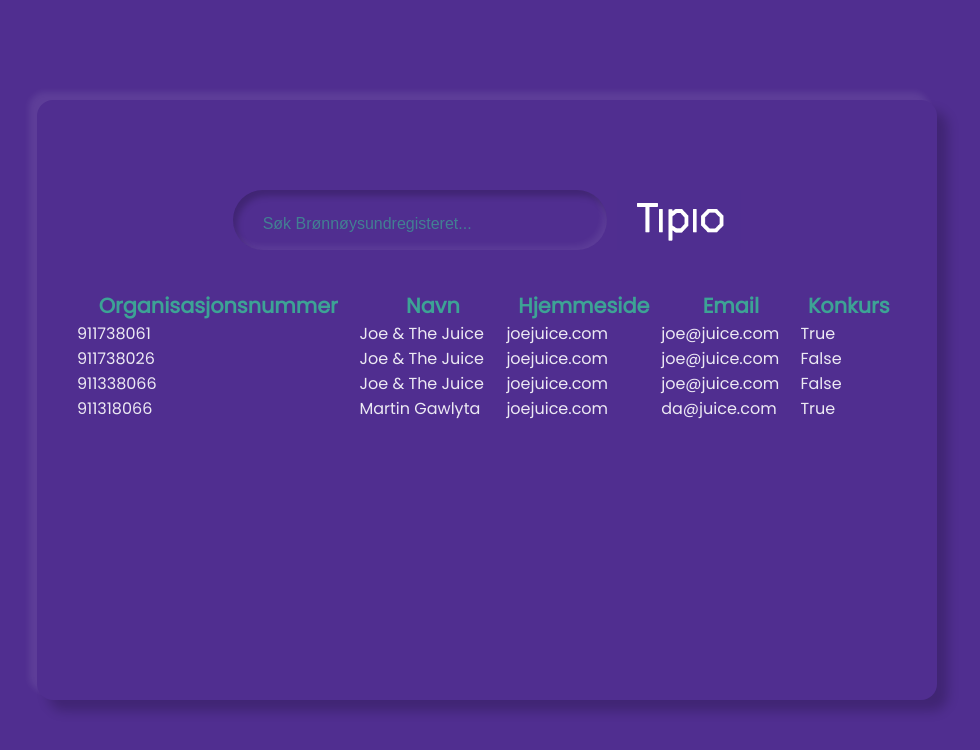
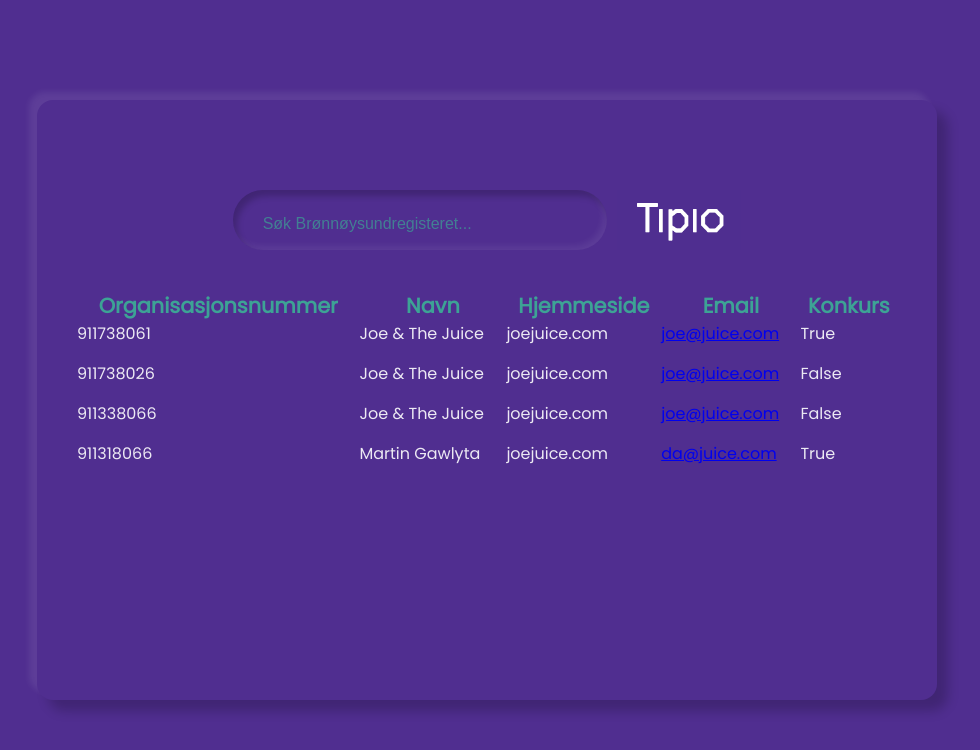
Before and after one commit to mlvrkhn/bluebird-api, a React (Create React App) app: page / in a window 1280 px wide. Shown: the top 750 px of the page, without its empty margins (153-1133 px from the left). Built offline with nearby package versions, Linux system fonts and the light colour scheme; no server answers.

Commit message:
Before introduce rows

```diff
--- a/src/api/api.js
+++ b/src/api/api.js
@@ -22,3 +22,8 @@
 }
 
 export default BrregAPI;
+
+// if (items) {
+//       if (items._embedded && items._embedded.enheter) {
+//         return items._embedded.enheter.map(makeItem);
+//       }
--- /dev/null
+++ b/src/components/Cell/Cell.js
@@ -0,0 +1,8 @@
+import React from 'react';
+import StyledCell from './Cell.styled';
+
+const Cell = ({ children }) => {
+    return <StyledCell>{children}</StyledCell>;
+};
+
+export default Cell;
--- /dev/null
+++ b/src/components/Cell/Cell.styled.js
@@ -0,0 +1,8 @@
+import styled from 'styled-components';
+
+const StyledCell = styled.td`
+    height: 40px;
+    font-size: ${({ theme }) => theme.fontSize.medium};
+    background-color: ${({ theme }) => theme.color.blue};
+`;
+export default StyledCell;
--- /dev/null
+++ b/src/components/Cell/Index.js
@@ -0,0 +1,2 @@
+import Cell from './Cell';
+export default Cell;
--- a/src/components/Table/Table.js
+++ b/src/components/Table/Table.js
@@ -4,6 +4,7 @@
 import StyledTable from './Table.styled';
 import TableRow from '../TableRow';
 import fields from '../../../tableFields';
+import Cell from '../Cell/Cell';
 
 function Table() {
     const brregRecords = useSelector((state) => state.results);
@@ -17,11 +18,13 @@
 
             return (
                 <TableRow key={orgNum}>
-                    <td>{orgNum}</td>
-                    <td>{navn}</td>
-                    <td>{website}</td>
-                    <td>{email}</td>
-                    <td>{bankrupt ? 'True' : 'False'}</td>
+                    <Cell>{orgNum}</Cell>
+                    <Cell>{navn}</Cell>
+                    <Cell>{website}</Cell>
+                    <Cell>
+                        <a href='#'>{email}</a>
+                    </Cell>
+                    <Cell>{bankrupt ? 'True' : 'False'}</Cell>
                 </TableRow>
             );
         });
@@ -29,11 +32,16 @@
 
     return (
         <StyledTable>
-            <thead>
+            <thead
+                style={{
+                    marginBottom: '20px',
+                }}
+            >
                 <tr
                     style={{
                         color: '#3DA395',
                         fontSize: '1.3em',
+                        marginBottom: '20px',
                     }}
                 >
                     {renderTableHeader()}
```
